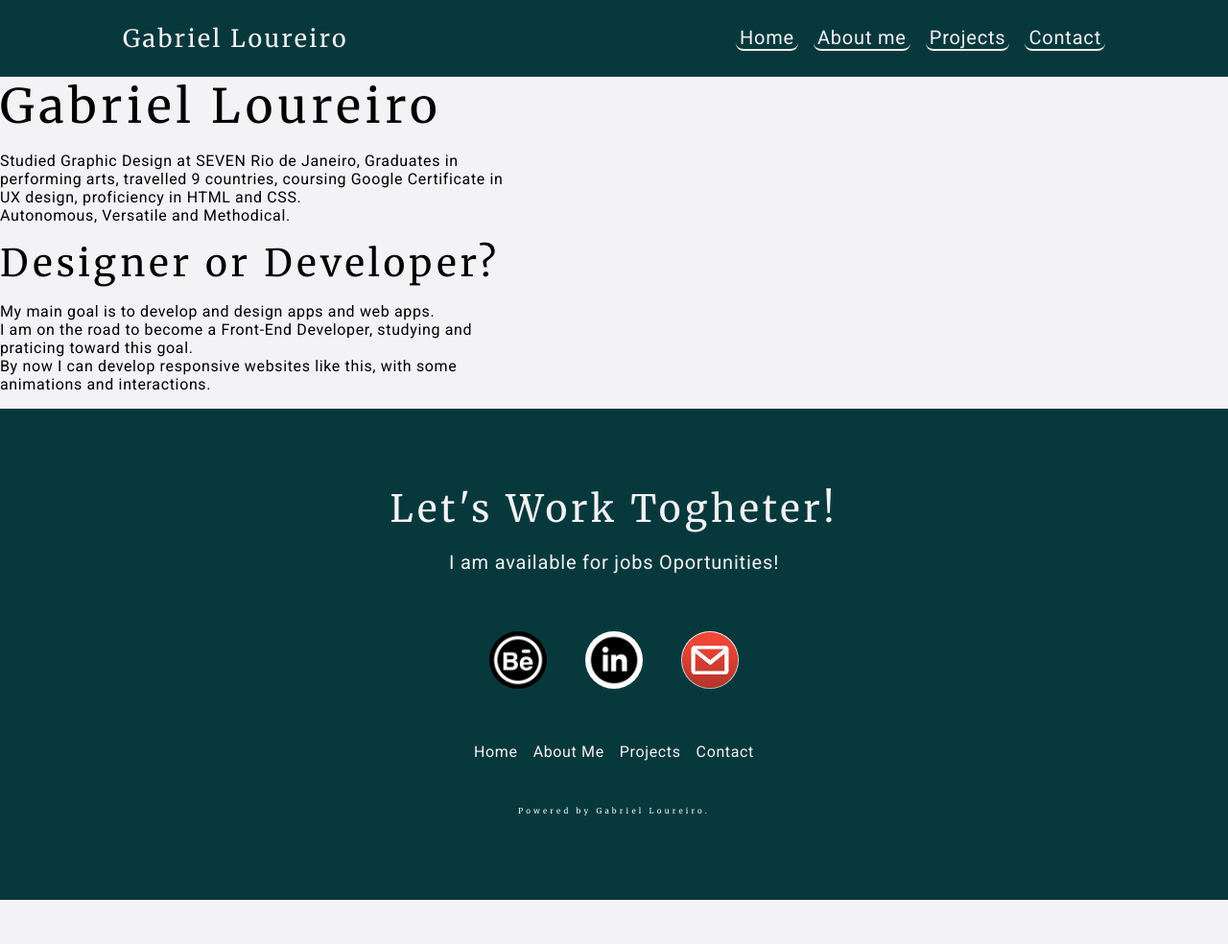
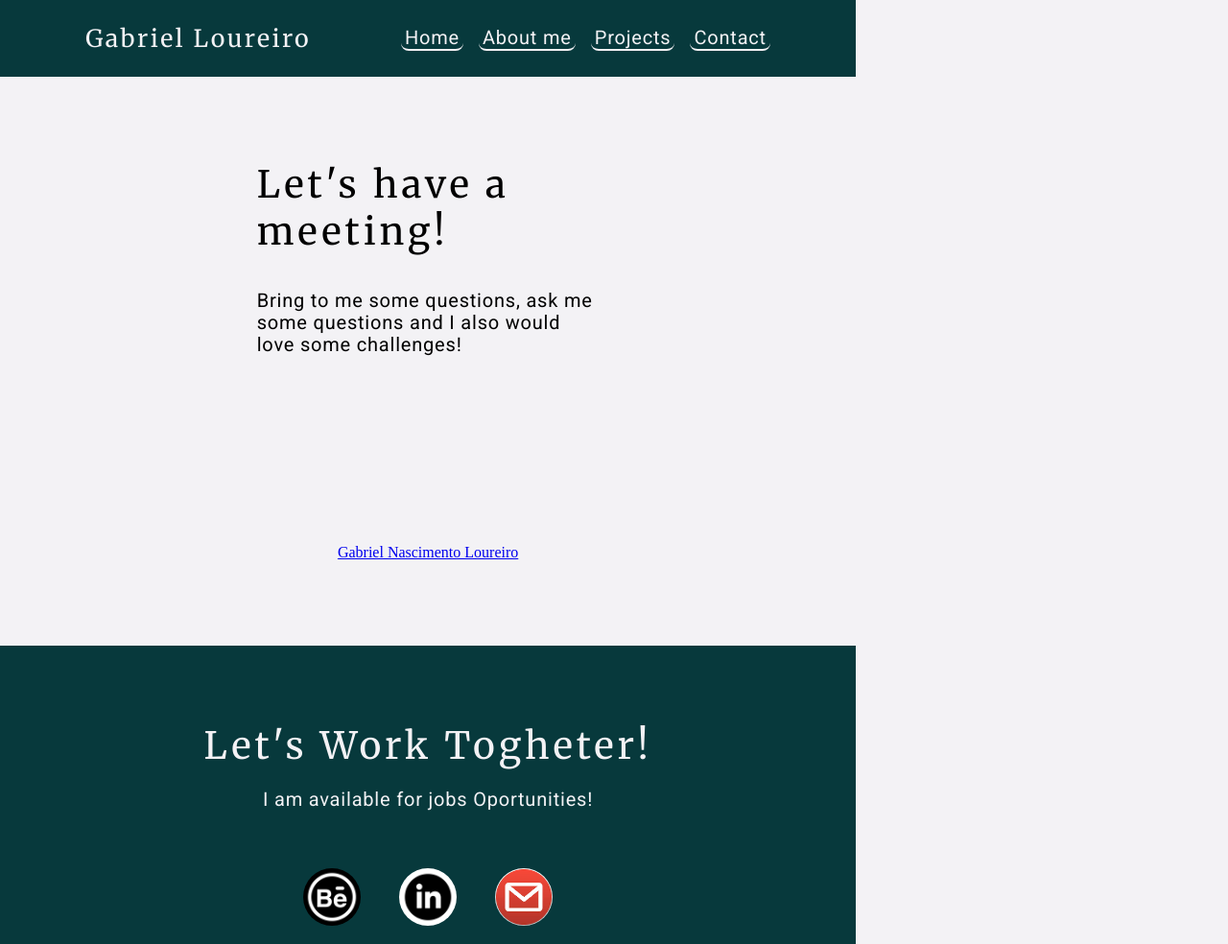
Before and after one commit to GBNLoureiro/gbnloureiro.github.io, a plain HTML site: page Contact.html in a window 1280 px wide. Shown: the top 984 px of the page at 96% size. Before the commit the page ends 938 px from the top, so only its background shows below. Drawn offline with Linux system fonts and the light colour scheme.

Commit message:
Changes in Nav and content
Some changes in the content were made, Reduced size of links at Nav Bar.

```diff
--- a/Contact.html
+++ b/Contact.html
@@ -31,7 +31,7 @@
                 </div>
                 <div id="navLinks" class="nav_links" col-4 >
                     <div id="navLinksHome" class="nav_links_home">
-                        <a class="nav_tag_a" href="Index.html"><p class="p_link_large">Home</p></a>
+                        <a class="nav_tag_a" href="index.html"><p class="p_link_large">Home</p></a>
                     </div>
                     <div id="navLinksAbout" class="nav_links_about">
                         <a class="nav_tag_a" href="About Me.html"><p class="p_link_large" >About me</p></a>
@@ -47,30 +47,24 @@
                 <div id="hMenu" class="h_menu" ></div>
             </div>
         </nav>
-
-        <div class="sectionAbout col-12">
-                <div class="aboutContent">
-                    <div class="aboutContentTitle">
-                        <h3>Gabriel Loureiro</h3>
-                    </div>
-                    <div class="aboutContentImgTextLeft">
-                        <p class="p_normal col-5 txtLeft">Studied Graphic Design at SEVEN Rio de Janeiro, Graduates in performing arts, travelled 9 countries, coursing Google Certificate in UX design, proficiency in HTML and CSS. <br> Autonomous, Versatile and Methodical.</p>
-                        <div class="aboutContentImg"></div>
-                    </div>
+        <section class="section_about col-12">
+            <div class="about_content col-12">
+                <div class="about_content_center_text col-6">
+                    <h4>Let's have a meeting!</h4>
+                </div>
+                <div class="about_content_center_text col-6">
+                    <p class="p_large">Bring to me some questions, ask me some questions and I also would love some challenges!</p>
                 </div>
             </div>
-
-        <div class="sectionAbout col-12">
-            <div class="aboutContentRight ">
-                <div class="aboutContentTitleRight">
-                    <h4>Designer or Developer?</h4>
+        </section>
+        <section class="section_about col-12">
+            <div class="about_content col-12">
+                <div class="about_content_center_text col-6"> <!---LINKEDIN SELO-->
+                    <div class="badge-base LI-profile-badge" data-locale="pt_BR" data-size="medium" data-theme="dark" data-type="VERTICAL" data-vanity="gbloureiro" data-version="v1"><a class="badge-base__link LI-simple-link" href="https://pt.linkedin.com/in/gbloureiro?trk=profile-badge">Gabriel Nascimento Loureiro</a></div>
                 </div>
-                <div class="aboutContentIMGTextright">
-                    <div class="aboutContentImgRight "></div>
-                    <p class="p_normal col-5 txtRight">My main goal is to develop and design apps and web apps. <br> I am on the road to become a Front-End Developer, studying and praticing toward this goal.<br>By now I can develop responsive websites like this, with some animations and interactions.</p>
-                </div>
-            </div>
-        </div>
+            </div><!---LINKEDIN SELO-->
+            <script src="https://platform.linkedin.com/badges/js/profile.js" async defer type="text/javascript"></script>
+        </section>
         <footer class="col-12">
             <div class="footerContent col-10">
                 <div class="footerContentTitle">
@@ -81,12 +75,12 @@
                 </div>
             </div>
             <div class="footerContentSocialmedia">
-                <div class="logoBehance"></div>
-                <div class="logoLinkedin"></div>
-                <div class="logoGmail"></div>
+                <a href="https://www.behance.net/gabrielloureiro7"><div class="logoBehance"></div></a>
+                <a href="https://www.linkedin.com/in/gbloureiro/"><div class="logoLinkedin"></div></a>
+                <a href="mailto:gabrielnascimentoloureiro@gmail.com"><div class="logoGmail"></div></a>
             </div>
             <div class="footerLinks">
-                <a href="Index.html" class="p_normal footer_link">Home</a>
+                <a href="index.html" class="p_normal footer_link">Home</a>
                 <a href="About Me.html" class="p_normal footer_link">About Me</a>
                 <a href="Projects.html" class="p_normal footer_link">Projects</a>
                 <a href="Contact.html" class="p_normal footer_link">Contact</a>
```
Also changed, not shown: About Me.html (+8 -8 lines), Projects.html (+34 -4 lines), index.html (+1 -1 lines).
